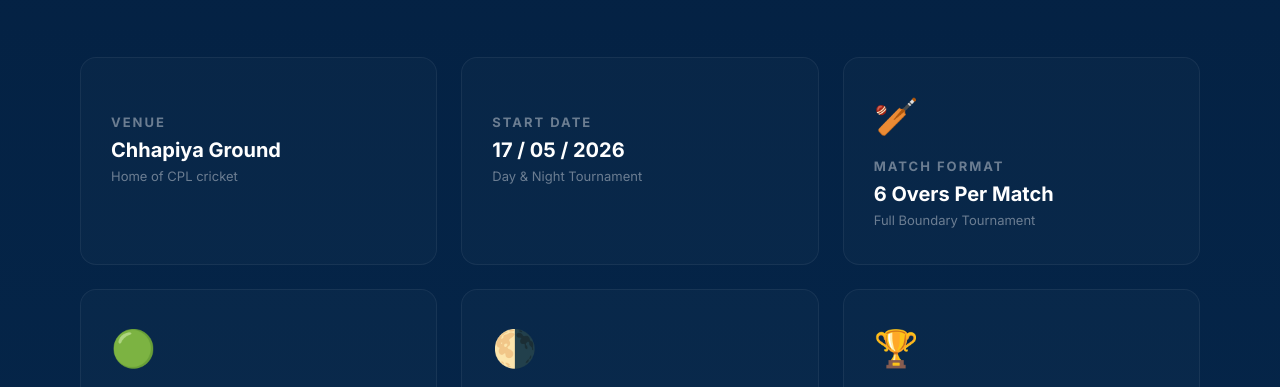
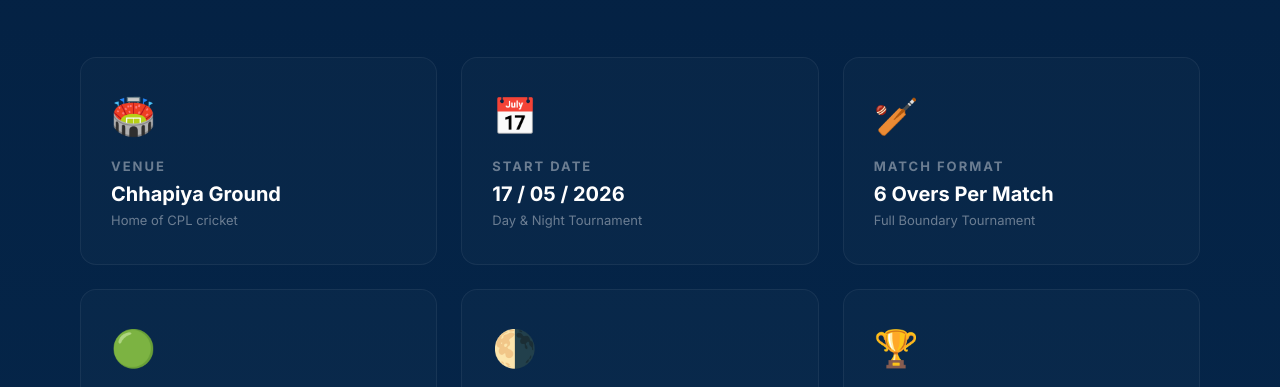
Before and after one commit to mdkaif11677-a11y/SEASON-18, a website: page index.html in a window 1280 px wide. Shown: the part 990-1377 px from the top of the page. Drawn offline with Linux system fonts and the light colour scheme.

Commit message:
Update index.html

```diff
--- a/index.html
+++ b/index.html
@@ -1435,13 +1435,13 @@
     <div class="section-title reveal">Tournament Details</div>
     <div class="details-grid">
       <div class="detail-card reveal">
-        <div class="card-icon"></div>
+        <div class="card-icon">🏟️</div>
         <h3>Venue</h3>
         <p>Chhapiya Ground</p>
         <div class="sub">Home of CPL cricket</div>
       </div>
       <div class="detail-card reveal">
-        <div class="card-icon"></div>
+        <div class="card-icon">📅</div>
         <h3>Start Date</h3>
         <p>17 / 05 / 2026</p>
         <div class="sub">Day & Night Tournament</div>
```
